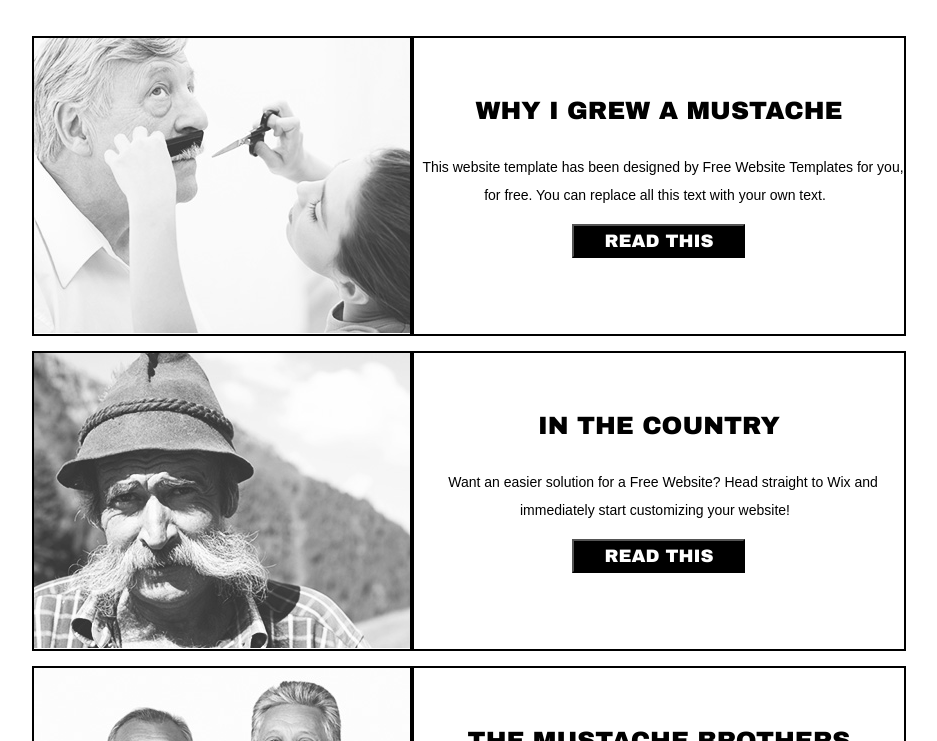
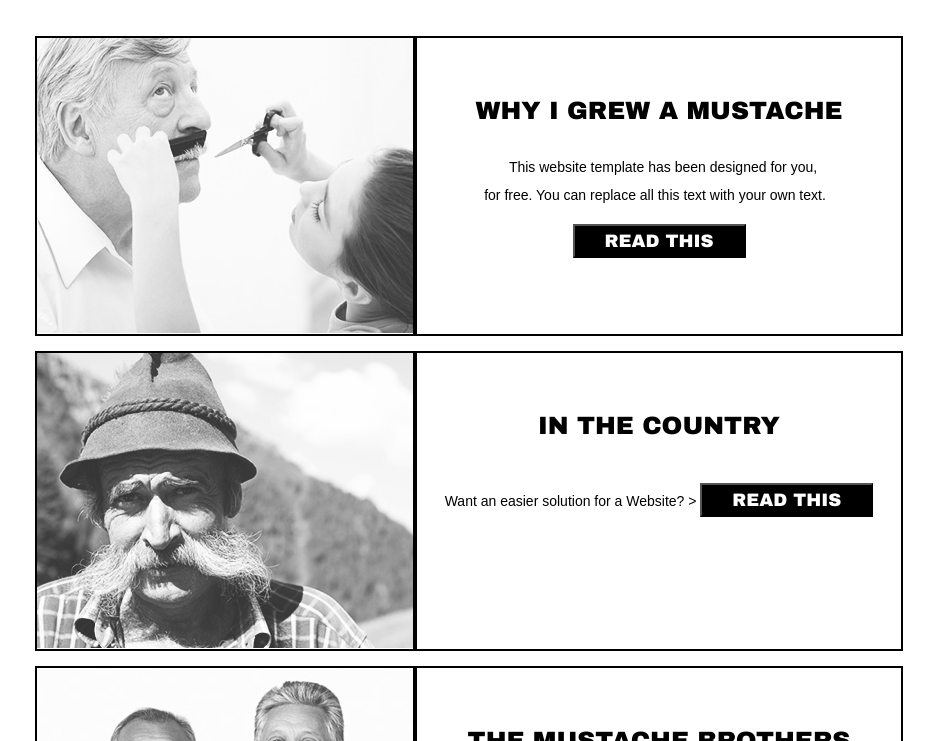
Before and after one commit to 4621553/barber-shop-website, a plain HTML site: page pages/blog.html in a window 1280 px wide. Shown: the part 359-1100 px from the top of the page, without its empty margins (171-1108 px from the left). Drawn offline with Linux system fonts and the light colour scheme.

Commit message:
Update blog.html

```diff
--- a/pages/blog.html
+++ b/pages/blog.html
@@ -59,7 +59,7 @@
             <div class="long">
               <h2>WHY I GREW A MUSTACHE</h2>
               <span>
-                This website template has been designed by Free Website Templates
+                This website template has been designed
                 for you, <br />
                 for free. You can replace all this text with your own text.
               </span>
@@ -75,11 +75,9 @@
             <div class="long">
               <h2>IN THE COUNTRY</h2>
               <span
-              >Want an easier solution for a Free Website? Head straight to Wix
-              and <br />
-              immediately start customizing your website!</span
+              >Want an easier solution for a Website?
               >
-              <br />
+
               <button>READ THIS</button>
             </div>
           </div>
```
